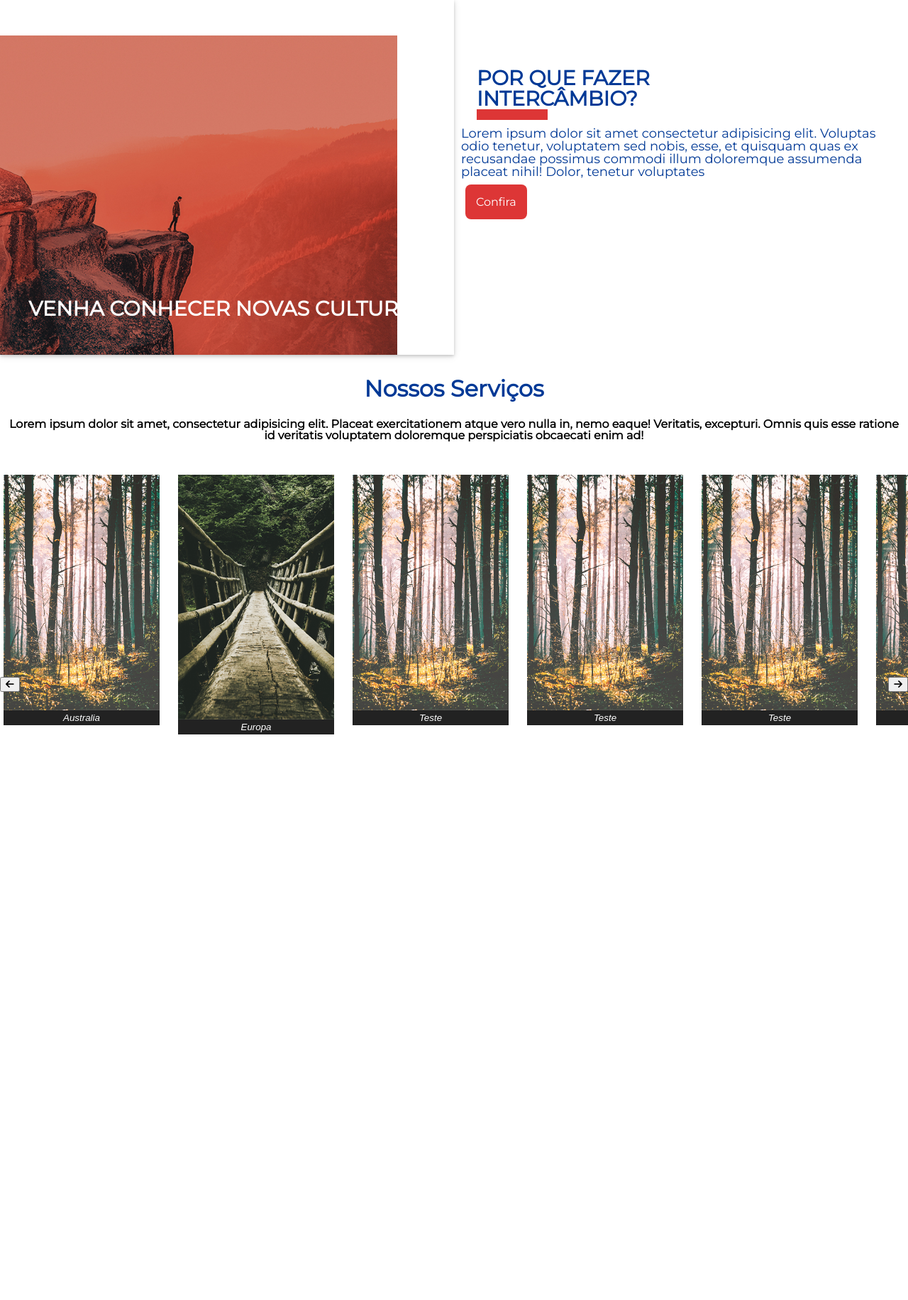
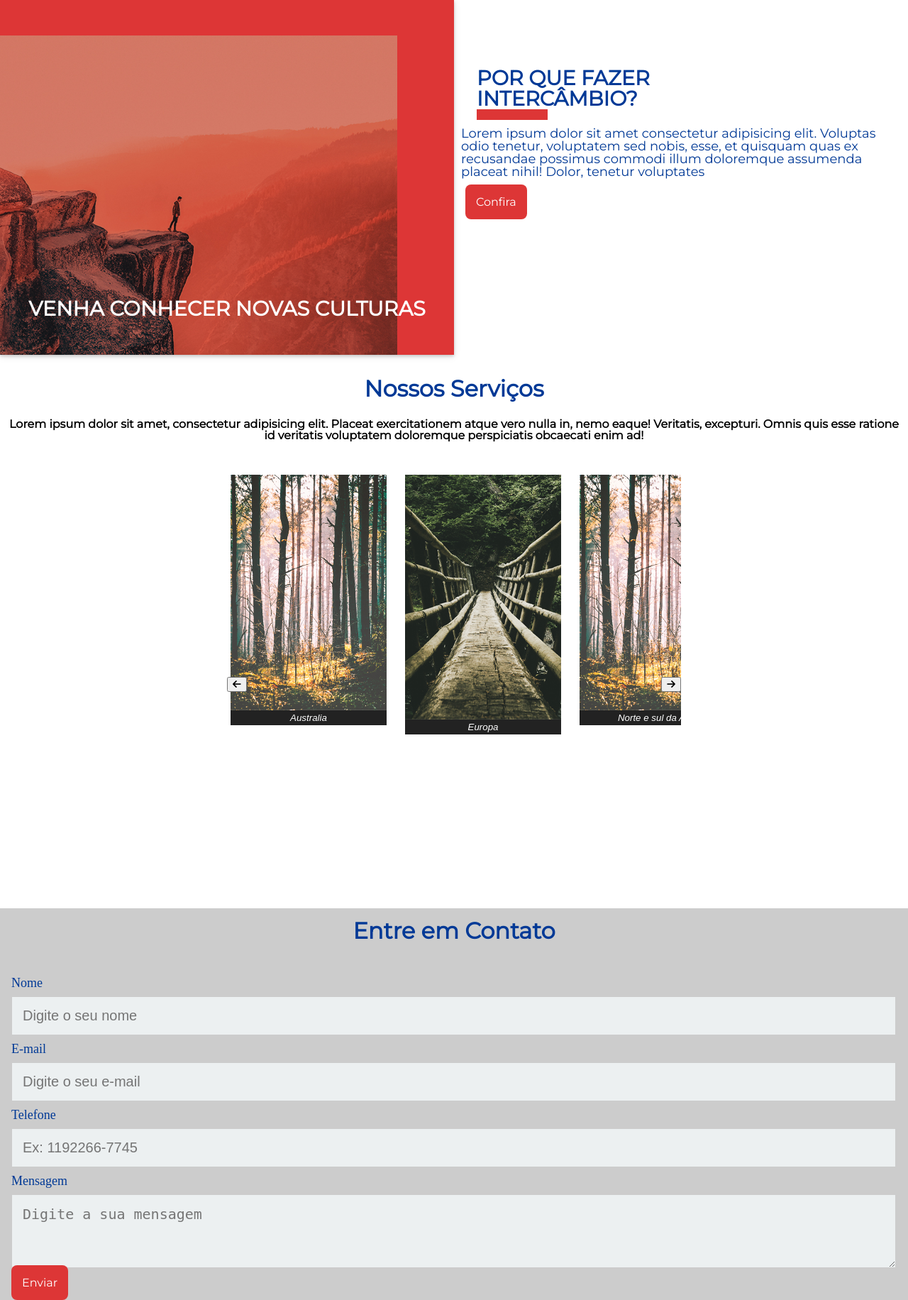
Before and after one commit to franciellethiezo/dtour, a Django app: page / in a window 1280 px wide. Shown: the part 600-2432 px from the top of the page at 71% size. Before the commit the page ends 1635 px from the top, so only its background shows below. Run offline with Django 3.2, Linux system fonts and the light colour scheme; parts of the project's set-up code (start-up, migrations or seed data) failed here and were passed over; some libraries are stand-ins or nearby versions.

Commit message:
criação de form

```diff
--- a/website/static/css/style.css
+++ b/website/static/css/style.css
@@ -94,9 +94,13 @@ label {
 }
 
 .mr-2{margin-right: 1rem;}
+.p-1{padding: 1rem;}
 input[type="text"],
+input[type="tel"],
+input[type="email"],
 input[type="password"],
-button[type="button"]  {
+button[type="button"],
+textarea  {
 	width: calc(100% - 33px);
     margin-top: 10px;
     margin-bottom: 10px;
@@ -105,8 +109,13 @@ button[type="button"]  {
 	font-size:20px;
 	background-color:#ecf0f1;
 	}
-
-
+ .label-dark{
+     color:#003996;
+     font-size: 18px;
+ }
+.bg-cinza{
+    background-color: #ccc;
+}
 button[type="button"] {
 	position:relative;
 	width:calc(50% - 13px);
@@ -362,6 +371,7 @@ border-radius: 8px;
 .img-fundo-conhecer{
     width: 50%;
     height: 500px;
+    background-color: #dd3636;
     background-image: url(../img/conhecer.jpg);
     background-attachment: fixed;
     background-size: cover;
@@ -432,8 +442,8 @@ border-radius: 8px;
 }
 
 .wrapper {
- height: 600px;
-    width: auto;
+    height: 600px;
+    width: 50%;
     position: relative;
     overflow: hidden;
     margin: 0 auto;
@@ -460,18 +470,21 @@ border-radius: 8px;
 }
 
 .card {
-
     min-width: auto;
     height: auto;
     margin-right: 1rem;
     display: block;
     max-height: 400px;
+    cursor: pointer;
+}
+.card:hover , figure:hover, .img-carrosel:hover{
+    transform: scale(1.3);
 }
 .img-carrosel{
     max-height: 400px;
 }
 
-figure {
+figure{
 
     display: flex;
     flex-flow: column;
@@ -485,6 +498,12 @@ figcaption {
     font: italic smaller sans-serif;
     padding: 3px;
     text-align: center;
+}
+.title-contato{
+    color:#003996;
+    font-weight: bold;
+    text-align: center;
+    font-size: 2rem;
 }
 
 @media only screen and (max-width: 650px) {
@@ -565,6 +584,9 @@ figcaption {
     }
     .title-informacoes{
         font-size: 19px;
+    }
+    .wrapper{
+        width: 100%;
     }
 
 
--- a/website/templates/index.html
+++ b/website/templates/index.html
@@ -48,46 +48,31 @@
         </li>
         <li class="card" data-target="card">
             <figure>
-            <img src="/static/img/carrossel.jpg" class="img-carrosel" alt="">
-            <figcaption>Teste</figcaption>
+            <img src="/static/img/carrossel.jpg" class="img-carrosel" alt="Norte e sul da Asia">
+            <figcaption>Norte e sul da Asia</figcaption>
         </figure>
         </li>
         <li class="card" data-target="card">
             <figure>
-            <img src="/static/img/carrossel.jpg" class="img-carrosel" alt="">
-            <figcaption>Teste</figcaption>
+            <img src="/static/img/lomdres.jpg" class=" img-carrosel " alt="londres">
+            <figcaption>Londres</figcaption>
         </figure>
         </li>
         <li class="card" data-target="card">
             <figure>
-            <img src="/static/img/carrossel.jpg" class="img-carrosel" alt="">
-            <figcaption>Teste</figcaption>
+            <img src="/static/img/new-york.jpg" class="img-carrosel" alt="New York">
+            <figcaption>Nova Iork</figcaption>
         </figure>
         </li>
         <li class="card" data-target="card">
             <figure>
-            <img src="/static/img/carrossel.jpg" class="img-carrosel" alt="">
-            <figcaption>Teste</figcaption>
+            <img src="/static/img/italia.jpg" class="img-carrosel" alt="Itália">
+            <figcaption>Itália</figcaption>
         </figure>
         </li>
-        <li class="card" data-target="card">
-            <figure>
-            <img src="/static/img/carrossel.jpg" class="img-carrosel" alt="">
-            <figcaption>Teste</figcaption>
-        </figure>
-        </li>
-        <li class="card" data-target="card">
-            <figure>
-            <img src="/static/img/carrossel.jpg" class="img-carrosel" alt="">
-            <figcaption>Teste</figcaption>
-        </figure>
-        </li>
-        <li class="card" data-target="card">
-            <figure>
-            <img src="/static/img/carrossel.jpg" class="img-carrosel" alt="">
-            <figcaption>Teste</figcaption>
-        </figure>
-        </li>
+
+
+
     </ul>
     <div class="button-wrapper">
         <button data-action="slideLeft"><i class="fas fa-arrow-left"></i></button>
@@ -97,6 +82,28 @@
 
 
 </section>
+
+<section class="container-fluido bg-cinza">
+    <h2 class="title-contato mt-1  p-1">Entre em Contato</h2>
+    <div class="row mt-1 p-1">
+        <form action="" method="POST">
+            <label class="label-dark" for="nome">Nome
+                <input type="text" placeholder="Digite o seu nome">
+            </label>
+            <label class="label-dark" for="email">E-mail
+                <input type="email" placeholder="Digite o seu e-mail">
+            </label>
+            <label class="label-dark" for="telefone">Telefone
+                <input type="tel" placeholder="Ex: 1192266-7745">
+            </label>
+            <label class="label-dark" for="mensagem">Mensagem
+               <textarea name="mensagem" id="" cols="30" rows="3" placeholder="Digite a sua mensagem"></textarea>
+            </label>
+            <a href="#" class="btn btn-cadastrar">Enviar</a>
+        </form>
+    </div>
+</section>
+
 
 <script>
 
```
Also changed, not shown: website/static/img/italia.jpg (added), website/static/img/lomdres.jpg (added), website/static/img/new-york.jpg (added).
